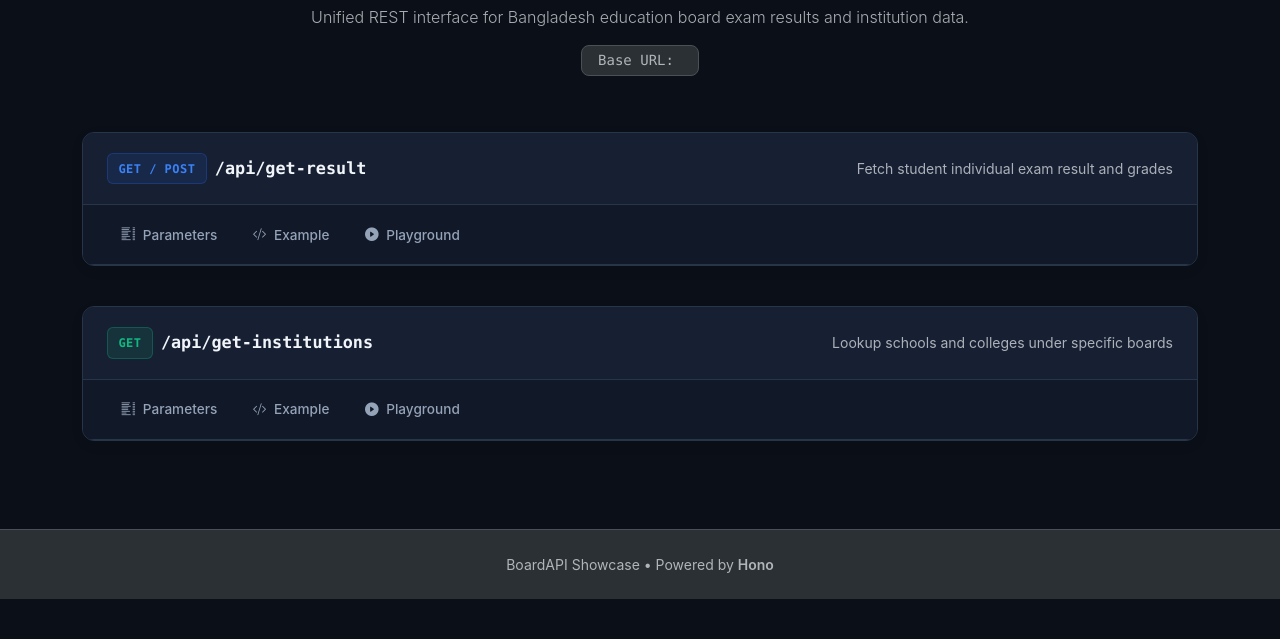
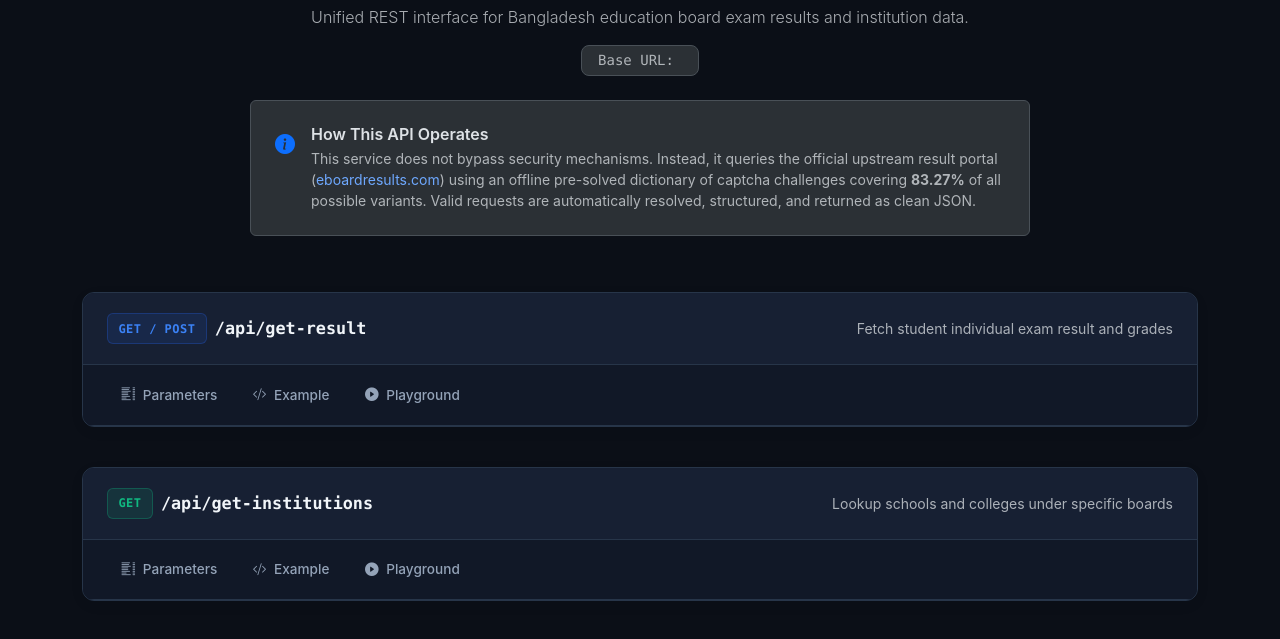
Before and after one commit to zarir94/BoardAPI, a website with bundled scripts: page static/index.html in a window 1280 px wide. Shown: the part 145-784 px from the top of the page. Built offline with nearby package versions, Linux system fonts and the light colour scheme.

Commit message:
add readme and edit web

```diff
--- a/static/index.html
+++ b/static/index.html
@@ -77,6 +77,21 @@
       <div class="d-inline-flex align-items-center gap-2 px-3 py-1 rounded-3 border bg-body-tertiary font-monospace small">
         <span class="text-muted">Base URL:</span>
         <code class="text-primary fw-semibold" x-text="$store.apiData.origin">http://localhost:3000</code>
+      </div>
+
+      <!-- How It Operates Note -->
+      <div class="card bg-body-tertiary border mt-4 text-start mx-auto" style="max-width: 780px;">
+        <div class="card-body p-3 p-md-4">
+          <div class="d-flex align-items-start gap-3">
+            <i class="bi bi-info-circle-fill text-primary fs-5 mt-1"></i>
+            <div>
+              <h6 class="fw-semibold mb-1">How This API Operates</h6>
+              <p class="text-muted small mb-0">
+                This service does not bypass security mechanisms. Instead, it queries the official upstream result portal (<a href="https://eboardresults.com" target="_blank" rel="noreferrer" class="text-decoration-none">eboardresults.com</a>) using an offline pre-solved dictionary of captcha challenges covering <strong>83.27%</strong> of all possible variants. Valid requests are automatically resolved, structured, and returned as clean JSON.
+              </p>
+            </div>
+          </div>
+        </div>
       </div>
     </header>
 
@@ -710,13 +725,6 @@
 
   </main>
 
-  <!-- Footer -->
-  <footer class="border-top py-4 text-center text-muted small bg-body-tertiary">
-    <div class="container-lg">
-      <span>BoardAPI Showcase &bull; Powered by <a href="https://hono.dev" target="_blank" rel="noreferrer" class="text-decoration-none text-muted fw-semibold">Hono</a></span>
-    </div>
-  </footer>
-
   <!-- Prism Syntax Highlighter -->
   <script src="https://cdnjs.cloudflare.com/ajax/libs/prism/1.29.0/prism.min.js"></script>
   <script src="https://cdnjs.cloudflare.com/ajax/libs/prism/1.29.0/components/prism-json.min.js"></script>
```
Also changed, not shown: README.md (added).
